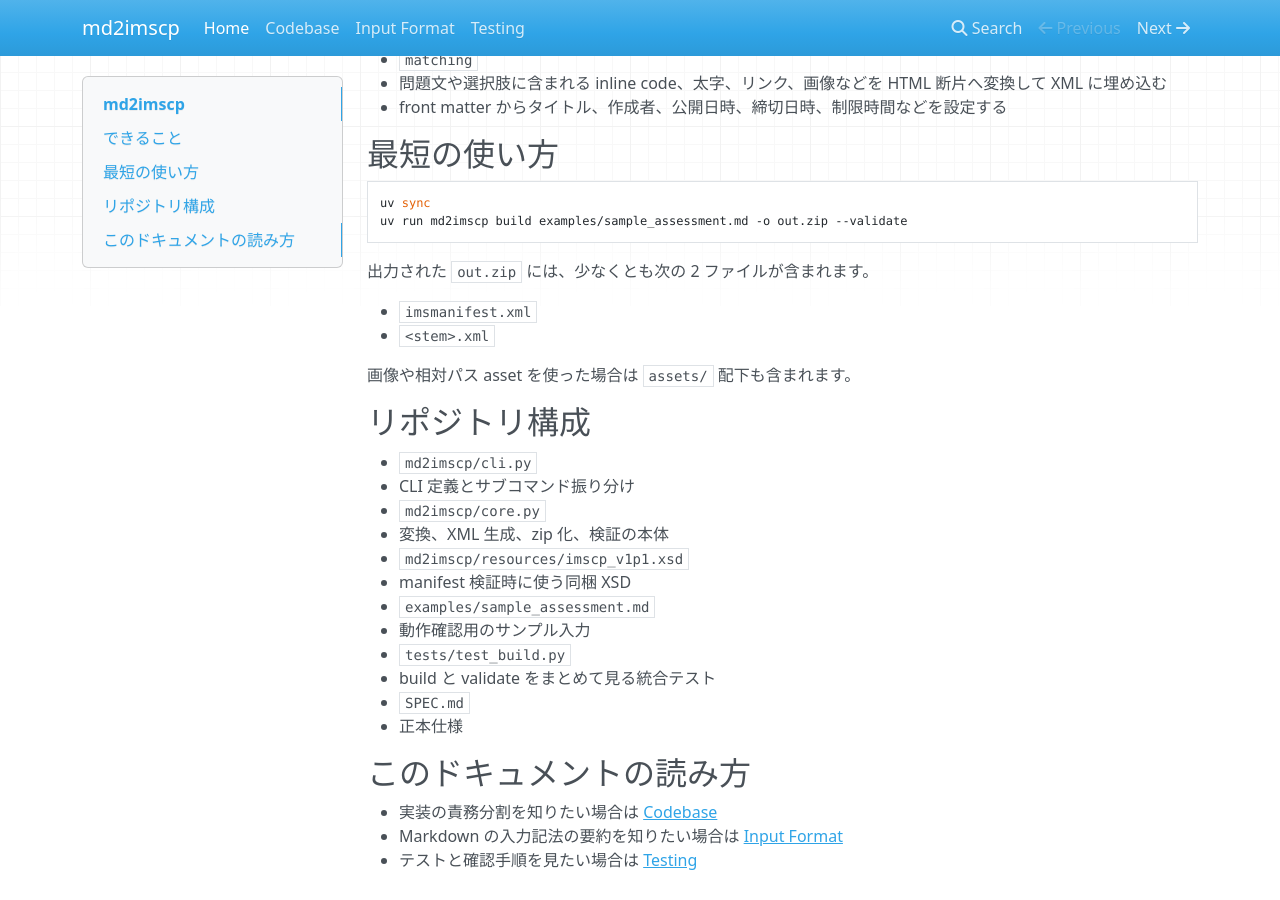
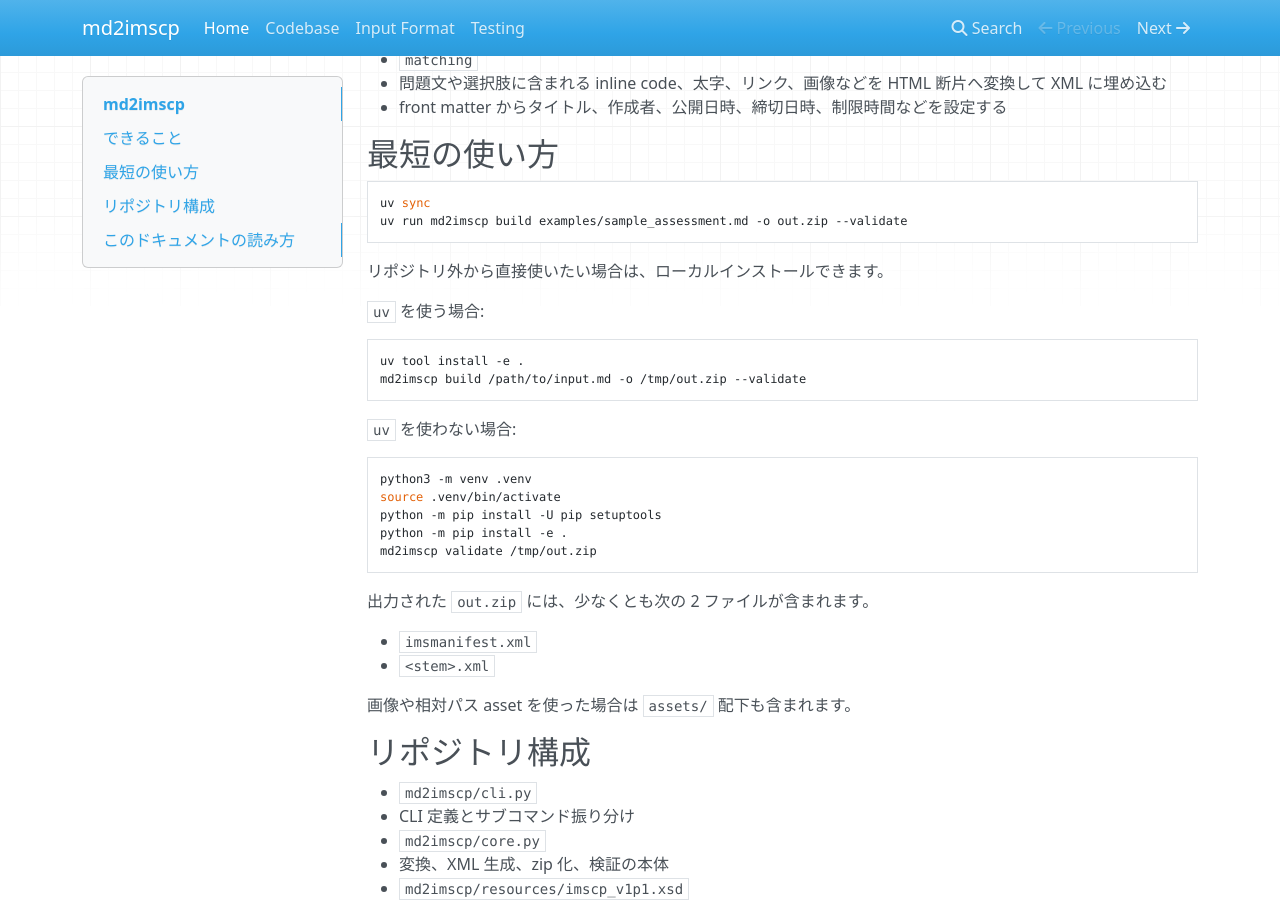
Before and after one commit to taishi-n/md2imscp, an MkDocs documentation site: the page built from docs/index.md, in a window 1280 px wide and 900 px high, scrolled down 478 px. Built offline with MkDocs 1.6.1, drawn with Linux system fonts in a browser that asks for light colours; nearby versions of some CDN libraries.

Commit message:
Document local installation methods

````diff
--- a/docs/index.md
+++ b/docs/index.md
@@ -24,6 +24,25 @@
 ```bash
 uv sync
 uv run md2imscp build examples/sample_assessment.md -o out.zip --validate
+```
+
+リポジトリ外から直接使いたい場合は、ローカルインストールできます。
+
+`uv` を使う場合:
+
+```bash
+uv tool install -e .
+md2imscp build /path/to/input.md -o /tmp/out.zip --validate
+```
+
+`uv` を使わない場合:
+
+```bash
+python3 -m venv .venv
+source .venv/bin/activate
+python -m pip install -U pip setuptools
+python -m pip install -e .
+md2imscp validate /tmp/out.zip
 ```
 
 出力された `out.zip` には、少なくとも次の 2 ファイルが含まれます。
````
Also changed, not shown: README.md (+67 -0 lines), 1 other file.
